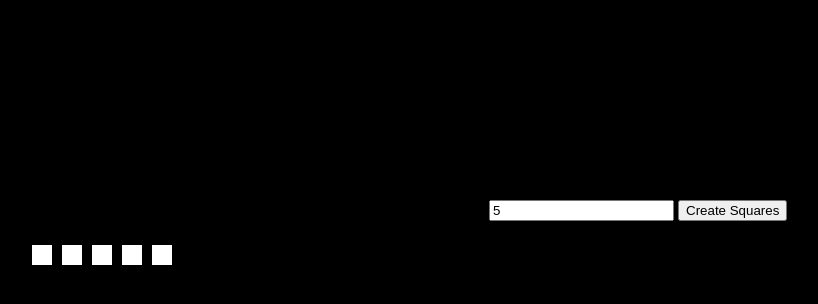
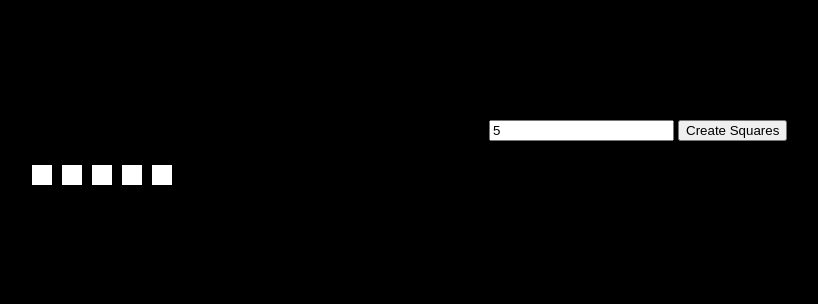
Before and after one commit to DanLi0628/Critical-Data-and-Visualization, a plain HTML site: page coding-exercises/placeholder/coding-fundation/exercise1/index.html in a window 1280 px wide. Both pictures are taken after typing "5" into the empty fields and a click on the button "Create Squares". Shown: the whole page, without its empty margins (23-841 px from the left). Drawn offline with Linux system fonts and the light colour scheme.

Commit message:
final again

```diff
--- a/coding-exercises/placeholder/coding-fundation/exercise1/index.html
+++ b/coding-exercises/placeholder/coding-fundation/exercise1/index.html
@@ -8,7 +8,7 @@
   <div class='center'>
     <div>
       <!-- enter a number -->
-      <input type="number" id='txt' name='txt' onclick="this.value">
+      <input type="number" id='n' name='n' onclick="this.value">
       <!-- create a button -->
       <button id = "btn" >Create Squares</button>
     </div>
--- a/coding-exercises/placeholder/coding-fundation/exercise1/script.js
+++ b/coding-exercises/placeholder/coding-fundation/exercise1/script.js
@@ -3,7 +3,7 @@ document.getElementById('btn').addEventListener('click',createSquares);
 
 function createSquares(){
   //get the number
-  var n = document.getElementById('txt').value;
+  var n = document.getElementById('n').value;
   document.getElementsByClassName('container')[0].innerHTML='';
 
   //draw squares
--- a/coding-exercises/placeholder/coding-fundation/exercise1/style.css
+++ b/coding-exercises/placeholder/coding-fundation/exercise1/style.css
@@ -17,12 +17,11 @@ body{
   position: absolute;
   left: 50px;
   right: 50px;
-  top: 30%;
+  top: 20%;
 }
 /* make the button and textbox in the center */
 .center{
   position: absolute;
-  top:25%;
+  top:15%;
   left: 40%;
-  border-radius: 5px;
 }
```
